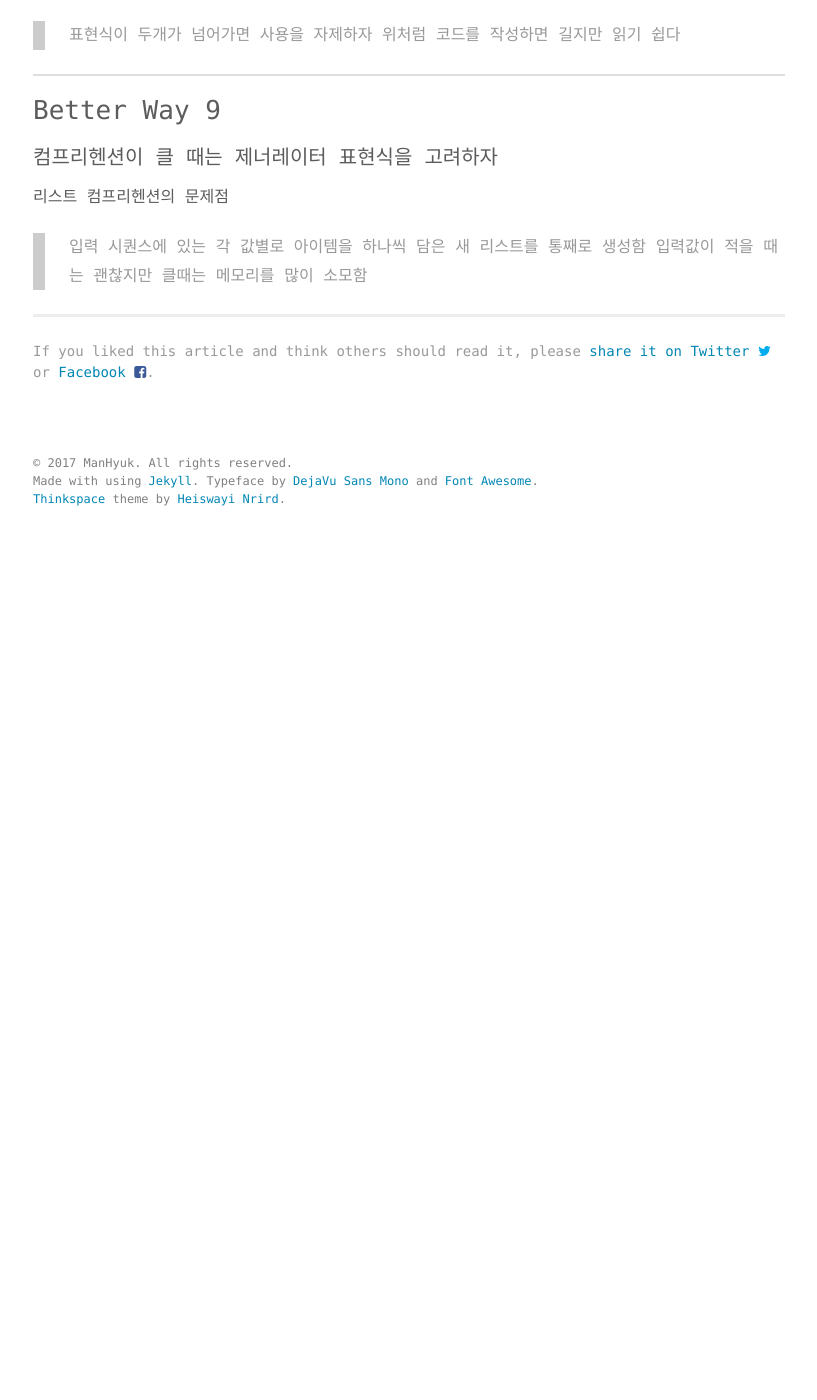
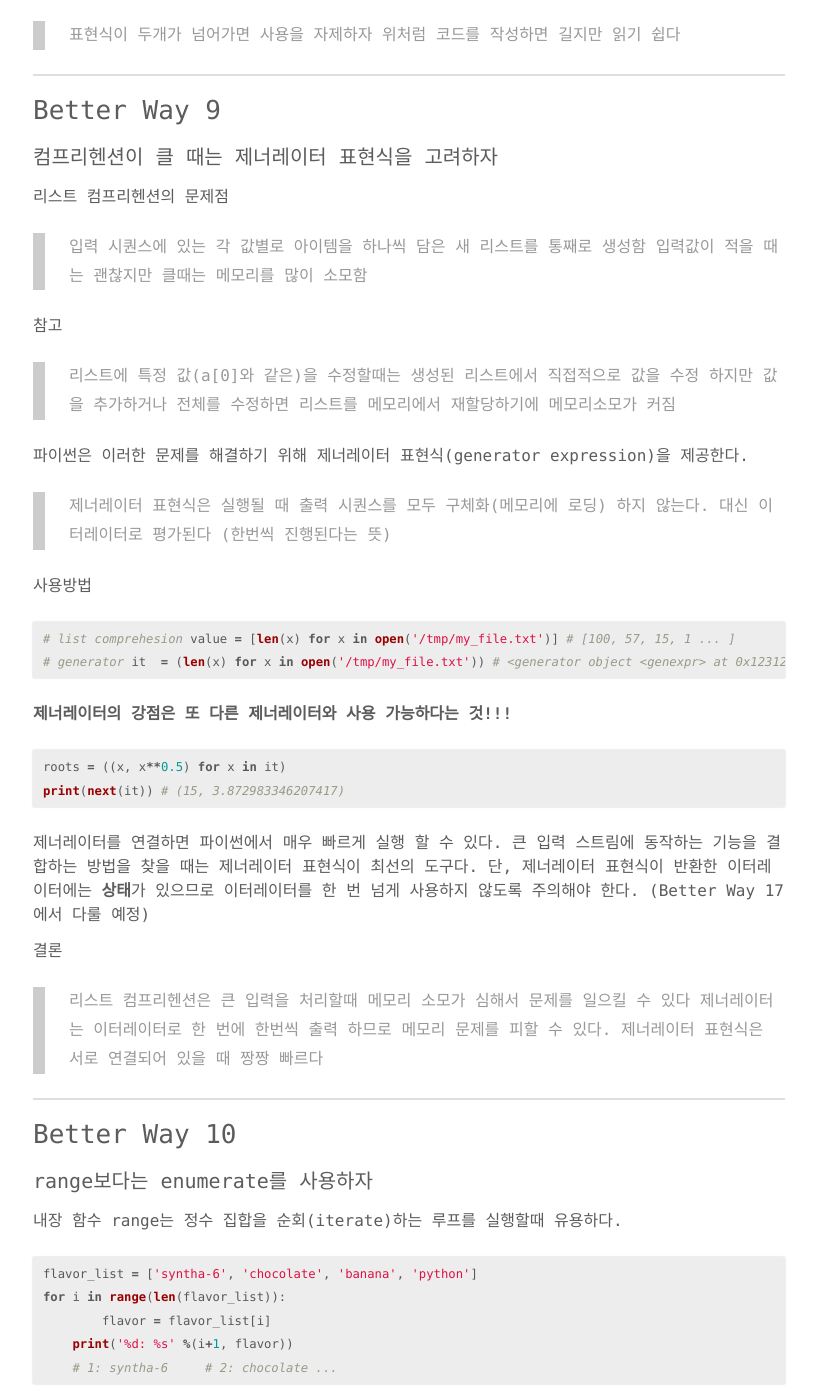
Before and after one commit to ManHyuk/ManHyuk.github.io, a Jekyll site: the page built from _posts/2017-02-16-python-coding-skill-2.md, in a window 1280 px wide and 1400 px high, scrolled down 1420 px. Shown: the whole window, without its empty margins (231-1048 px from the left). Built offline with Jekyll 4.4.1, drawn with Linux system fonts in a browser that asks for light colours; before the commit the page ends 1977 px from its top, so only the background shows below that; some of the changed text lies outside the part shown.

Commit message:
add coding-skill-2 contents

````diff
--- a/_posts/2017-02-16-python-coding-skill-2.md
+++ b/_posts/2017-02-16-python-coding-skill-2.md
@@ -71,3 +71,76 @@ for sublist1 in my_list:
 리스트 컴프리헨션의 문제점
 > 입력 시퀀스에 있는 각 값별로 아이템을 하나씩 담은 새 리스트를 통째로 생성함
 > 입력값이 적을 때는 괜찮지만 클때는 메모리를 많이 소모함
+
+참고
+> 리스트에 특정 값(a[0]와 같은)을 수정할때는 생성된 리스트에서 직접적으로 값을 수정 하지만
+> 값을 추가하거나 전체를 수정하면 리스트를 메모리에서 재할당하기에 메모리소모가 커짐
+
+파이썬은 이러한 문제를 해결하기 위해 제너레이터 표현식(generator expression)을 제공한다.
+> 제너레이터 표현식은 실행될 때 출력 시퀀스를 모두 구체화(메모리에 로딩) 하지 않는다.
+> 대신 이터레이터로 평가된다 (한번씩 진행된다는 뜻)
+
+사용방법
+```python
+# list comprehesion
+value = [len(x) for x in open('/tmp/my_file.txt')] # [100, 57, 15, 1 ... ]
+
+# generator
+it  = (len(x) for x in open('/tmp/my_file.txt')) # <generator object <genexpr> at 0x123123123>
+print(next(it)) # 100
+print(next(it)) # 57
+```
+
+**제너레이터의 강점은 또 다른 제너레이터와 사용 가능하다는 것!!!**
+```python
+roots = ((x, x**0.5) for x in it)
+print(next(it)) # (15, 3.872983346207417)
+```
+
+제너레이터를 연결하면 파이썬에서 매우 빠르게 실행 할 수 있다.
+큰 입력 스트림에 동작하는 기능을 결합하는 방법을 찾을 때는 제너레이터 표현식이 최선의 도구다.
+단, 제너레이터 표현식이 반환한 이터레이터에는 **상태**가 있으므로 이터레이터를 한 번 넘게 사용하지 않도록 주의해야 한다. (Better Way 17에서 다룰 예정)
+
+결론
+> 리스트 컴프리헨션은 큰 입력을 처리할때 메모리 소모가 심해서 문제를 일으킬 수 있다
+> 제너레이터는 이터레이터로 한 번에 한번씩 출력 하므로 메모리 문제를 피할 수 있다.
+> 제너레이터 표현식은 서로 연결되어 있을 때 짱짱 빠르다
+
+---
+
+
+## Better Way 10
+#### range보다는 enumerate를 사용하자
+
+내장 함수 range는 정수 집합을 순회(iterate)하는 루프를 실행할때 유용하다.
+
+```python
+flavor_list = ['syntha-6', 'chocolate', 'banana', 'python']
+for i in range(len(flavor_list)):
+	flavor = flavor_list[i]
+    print('%d: %s' %(i+1, flavor))
+    # 1: syntha-6
+    # 2: chocolate ...
+```
+range를 사용하여 flavor 리스트를 순차적으로 출려하는 코드인데
+이 코드는 리스트의 길이를 알아내야 하고, 배열을 인덱스로 접근해야하며, 읽기 불편하다
+
+이런 상황에서는 내장 함수 **enumerate**를 사용하자!!!
+
+enumerate는 lazy generator로 이터레이터를 감싼다.
+```python
+# enumerate 사용 예
+for i, flavor in enumerate(flavor_list):
+	print('%d: %s' %(i+1, flavor)) # 출력 값은 위의 코드와 같음
+
+# enumerate로 세기 시작할 숫자를 지정할 수 있다.
+for i, flavor in enumerate(flavor_list, 1):
+	print('%d: %s' %(i, flavor)) # 출력 값은 위의 코드와 같음
+```
+
+결론
+> enumerate는 이터레이터를 순회하면서 이터레이터에서 각 아이템의 인덱스를 얻어오는 간결한 문법을 제공한다.
+> range로 루프를 실행하고 인덱스로 접근하기 보다는 enumerate를 사용하자.
+> enumerate에 두 번째 파라미터를 사용하면 세기 시작할 숫자를 지정할 수 있다. (기본값은 0)
+
+---
````
